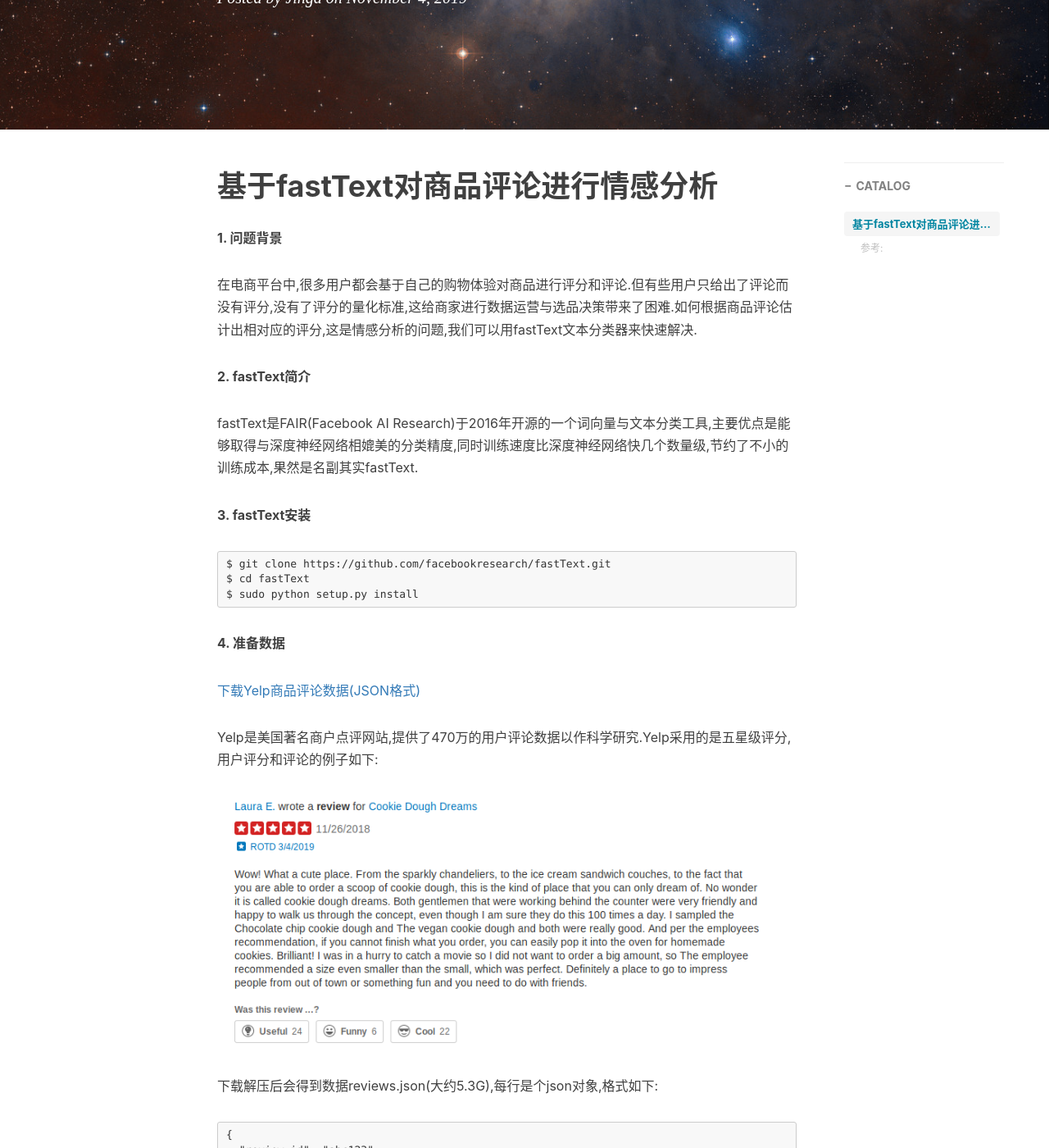
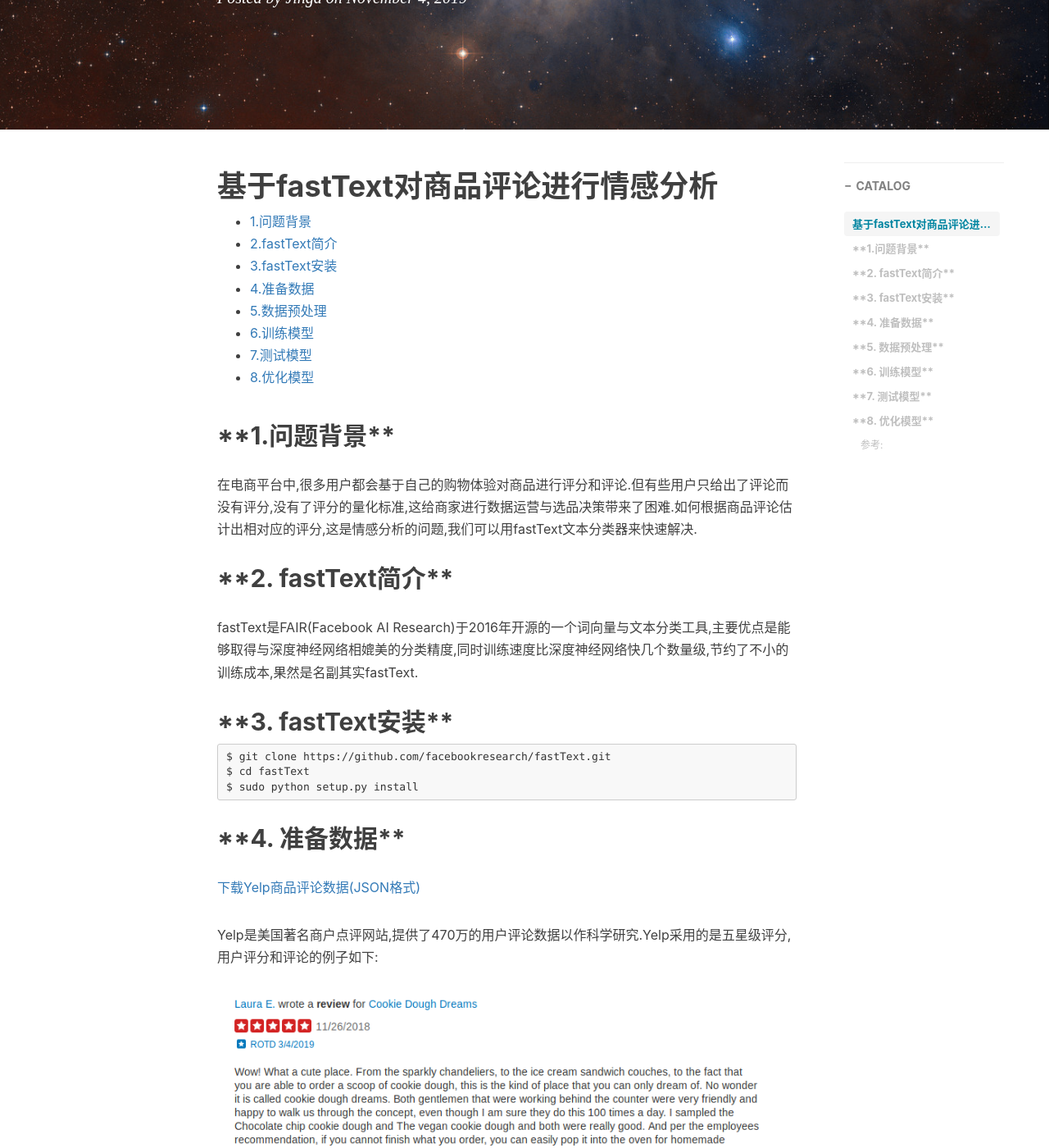
Before and after one commit to JingZHOUjinga/JingZhouJinga.github.io, a Jekyll site: the page built from _posts/2019-11-04-对商品评论进行情感分析.md, in a window 1280 px wide and 1400 px high, scrolled down 365 px. Shown: the whole window at 82% size. Built offline with Jekyll 4.4.1, drawn with Linux system fonts in a browser that asks for light colours; nearby versions of some CDN libraries; comment, search, counter and statistics services are not loaded; some of the changed text lies outside the part shown.

Commit message:
Add files via upload

````diff
--- a/_posts/2019-11-04-对商品评论进行情感分析.md
+++ b/_posts/2019-11-04-对商品评论进行情感分析.md
@@ -12,23 +12,30 @@
 
 # 基于fastText对商品评论进行情感分析
 
-**1. 问题背景**
+* [1.问题背景](#1)
+* [2.fastText简介](#2)
+* [3.fastText安装](#3)
+* [4.准备数据](#4)
+* [5.数据预处理](#5)
+* [6.训练模型](#6)
+* [7.测试模型](#7)
+* [8.优化模型](#8)
 
+
+<h2 id="1">**1.问题背景**</h2>
 在电商平台中,很多用户都会基于自己的购物体验对商品进行评分和评论.但有些用户只给出了评论而没有评分,没有了评分的量化标准,这给商家进行数据运营与选品决策带来了困难.如何根据商品评论估计出相对应的评分,这是情感分析的问题,我们可以用fastText文本分类器来快速解决.
 
-**2. fastText简介**
-
+<h2 id="2">**2. fastText简介**</h2>
 fastText是FAIR(Facebook AI Research)于2016年开源的一个词向量与文本分类工具,主要优点是能够取得与深度神经网络相媲美的分类精度,同时训练速度比深度神经网络快几个数量级,节约了不小的训练成本,果然是名副其实fastText.
 
-**3. fastText安装**
+<h2 id="3">**3. fastText安装**</h2>
 ```
 $ git clone https://github.com/facebookresearch/fastText.git
 $ cd fastText
 $ sudo python setup.py install
 ```
 
-**4. 准备数据**
-
+<h2 id="4">**4. 准备数据**</h2>
 [下载Yelp商品评论数据(JSON格式)](https://www.yelp.com/dataset/download)
 
 Yelp是美国著名商户点评网站,提供了470万的用户评论数据以作科学研究.Yelp采用的是五星级评分,用户评分和评论的例子如下:
@@ -53,7 +60,7 @@
 __label__5 This restaurant is great!
 ```
 
-**5. 数据预处理**
+<h2 id="5">**5. 数据预处理**</h2>
 ```
 import json
 from pathlib import Path
@@ -92,7 +99,7 @@
 ```
 将上面代码保存为dataPre.py,运行后会得到按照9:1比例随机划分的训练数据和测试数据(fasttext_dataset_training.txt & fasttext_dataset_test.txt)
 
-**6. 训练模型**
+<h2 id="6">**6. 训练模型**</h2>
 ```
 import fasttext
 model = fasttext.train_supervised(input="fasttext_dataset_training.txt")
@@ -103,7 +110,7 @@
 ![sentitrain.png](/img/20191104sentitrain.png)
 
 
-**7. 测试模型**
+<h2 id="7">**7. 测试模型**</h2>
 ```
 import fasttext
 
@@ -119,8 +126,7 @@
 ![fast.png](/img/20191104fast.png)
 运行后得到测试结果精确率是69.6%,还是有很大的提升空间的:joy:
 
-**8. 优化模型**
-
+<h2 id="8">**8. 优化模型**</h2>
 在之前的模型训练中是不考虑单词的顺序的,每个单词在句子中是独立的,但实际情形不是这样的,往往需要考虑上下文,这个时候我们可以用参数wordNgrams来进行改进,把N个单词捆绑在一起进行训练.考虑到时间成本,我们取wordNgrams=2.
 ```
 import fasttext
````
